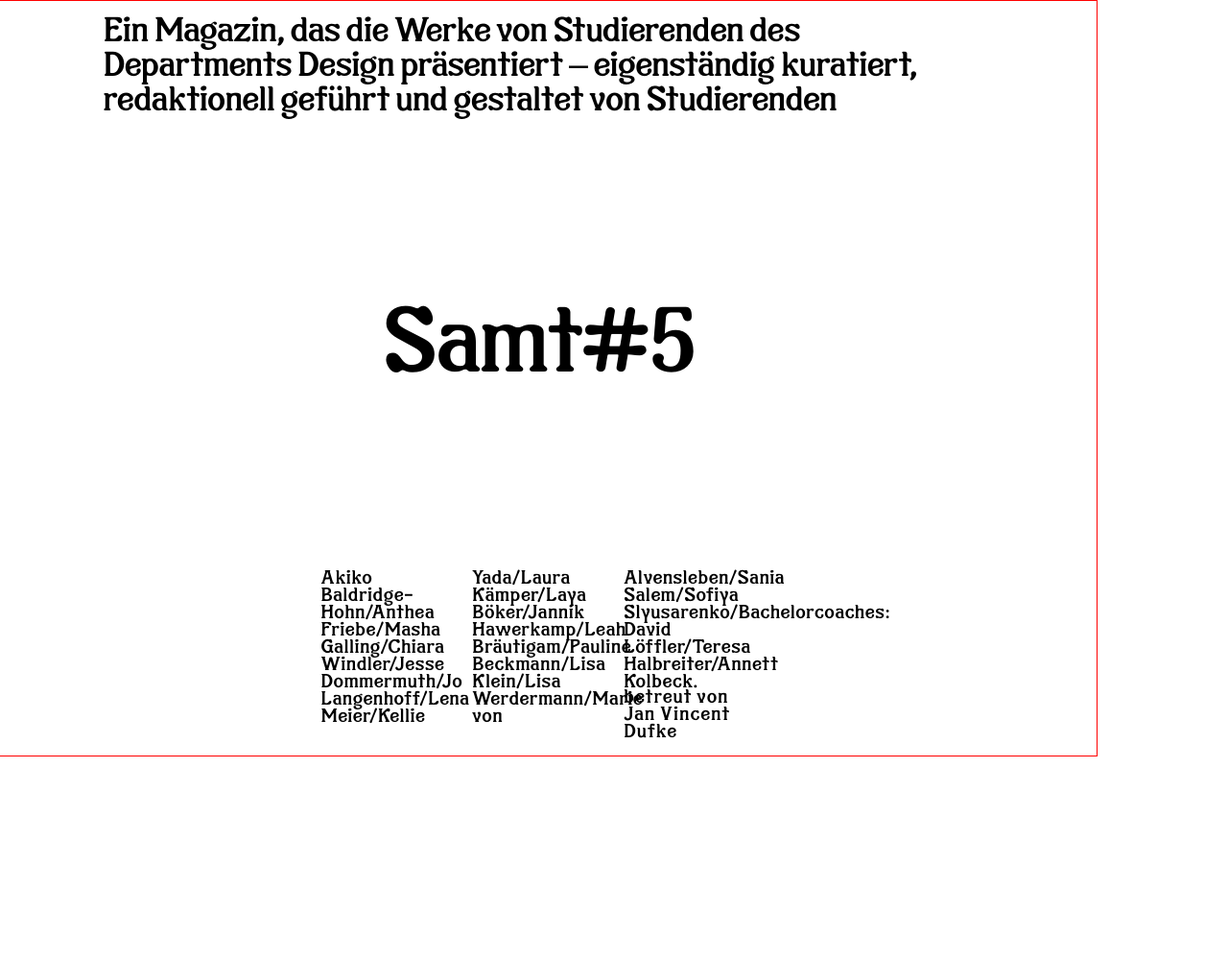
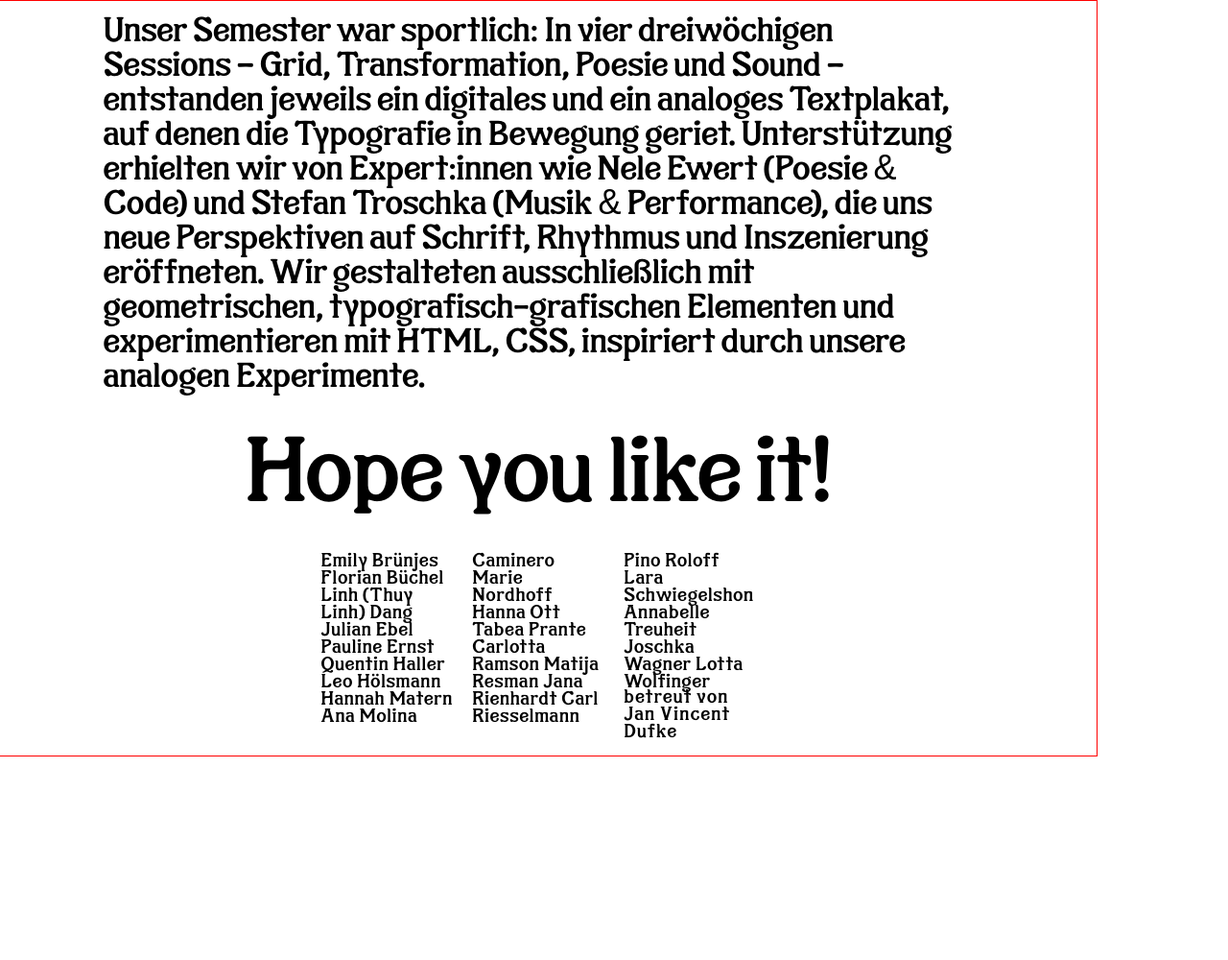
Before and after one commit to jan-aklar/rundgang25, a plain HTML site: page course.html in a window 1280 px wide. Shown: the part 400-1400 px from the top of the page at 96% size. Drawn offline with Linux system fonts and the light colour scheme.

Commit message:
einladungskarte + font fix

```diff
--- a/course.css
+++ b/course.css
@@ -58,7 +58,7 @@ body {
 	padding-top: .05em;
 	hyphens: none;
 /*	text-wrap: balance;*/
-	font-feature-settings: "ss03" 1;
+	font-feature-settings: "ss02" 1;
 	max-width: 90%;
 	width: max-content;
 }
--- a/course.html
+++ b/course.html
@@ -1,7 +1,7 @@
 <!DOCTYPE html>
 <html lang="de">
 	<head>
-		<title>Page Title</title>
+		<title>einladung_rundgang25</title>
 		<link rel="stylesheet" href="course.css">
 		<meta charset="utf-8">
 	</head>
@@ -30,14 +30,31 @@ please email: <u>c-lab.design@haw-hamburg.de</u>
 		<div class="page">
 			<div class="card">
 				<div class="course-text">
-					Ein Magazin, das die Werke von Studierenden des Departments Design präsentiert – eigenständig kuratiert, redaktionell geführt und gestaltet von Studierenden
-				</div>
+Unser Semester war sportlich: In vier dreiwöchigen Sessions&nbsp;– Grid, Transformation, Poesie und Sound – entstanden jeweils ein digitales und ein analoges Textplakat, auf denen die Typografie in Bewegung geriet. Unterstützung erhielten wir von Expert:innen wie Nele Ewert (Poesie & Code) und Stefan Troschka (Musik & Performance), die uns neue Perspektiven auf Schrift, Rhythmus und Inszenierung eröffneten. Wir gestalteten ausschließlich mit geometrischen, typografisch-grafischen Elementen und experimentieren mit HTML, CSS, inspiriert durch unsere analogen Experimente.				</div>
 				<div class="course">
-					Samt#5
-				</div>
+Hope you like it!				</div>
 				<div class="name">
-					Akiko Baldridge-Hohn/Anthea Friebe/Masha Galling/Chiara Windler/Jesse Dommermuth/Jo Langenhoff/Lena Meier/Kellie Yada/Laura Kämper/Laya Böker/Jannik Hawerkamp/Leah Bräutigam/Pauline Beckmann/Lisa Klein/Lisa Werdermann/Marie von Alvensleben/Sania Salem/Sofiya Slyusarenko/Bachelorcoaches: David Löffler/Teresa Halbreiter/Annett Kolbeck.
-
+Emily Brünjes
+Florian Büchel
+Linh (Thuy Linh) Dang
+Julian Ebel
+Pauline Ernst
+Quentin Haller
+Leo Hölsmann
+Hannah Matern
+Ana Molina Caminero
+Marie Nordhoff
+Hanna Ott
+Tabea Prante
+Carlotta Ramson
+Matija Resman
+Jana Rienhardt
+Carl Riesselmann
+Pino Roloff
+Lara Schwiegelshon
+Annabelle Treuheit
+Joschka Wagner
+Lotta Wolfinger
 					<div class="supervision">
 						Jan Vincent Dufke
 					</div>
@@ -69,11 +86,11 @@ please email: <u>c-lab.design@haw-hamburg.de</u>
 			<div class="card">
 
 				<div class="course-text">
-					Der Studiegang Kommunikationsdesign der HAW Hamburg zeigt Arbeiten aus den Bereichen:
-					Brand Design/Editorial Design/Fotografie/Interaction Design/Typografie/Type Design/Zeitbezogene Medien
+					Der Studiengang Kommunikationsdesign der HAW Hamburg zeigt Semesterprojekte aus den Bereichen: <br>
+					Brand Design <br> Editorial Design <br> Fotografie <br> Interaction Design <br> Typografie <br> Type Design <br> Zeitbezogene<br>Medien
 				</div>
-				<div class="course">
-					Rundgang
+				<div class="course" style="margin-top: -360px;">
+					Rundgang<br>
 					Finkenau<br>
 					2025
 				</div>
```
Also changed, not shown: _output/einladung_rundgang25.jpg (added), fonts/HeiermannRundgangFinkenau-Regular.otf, fonts/HeiermannRundgangFinkenau-Regular.woff2, 1 other file.
